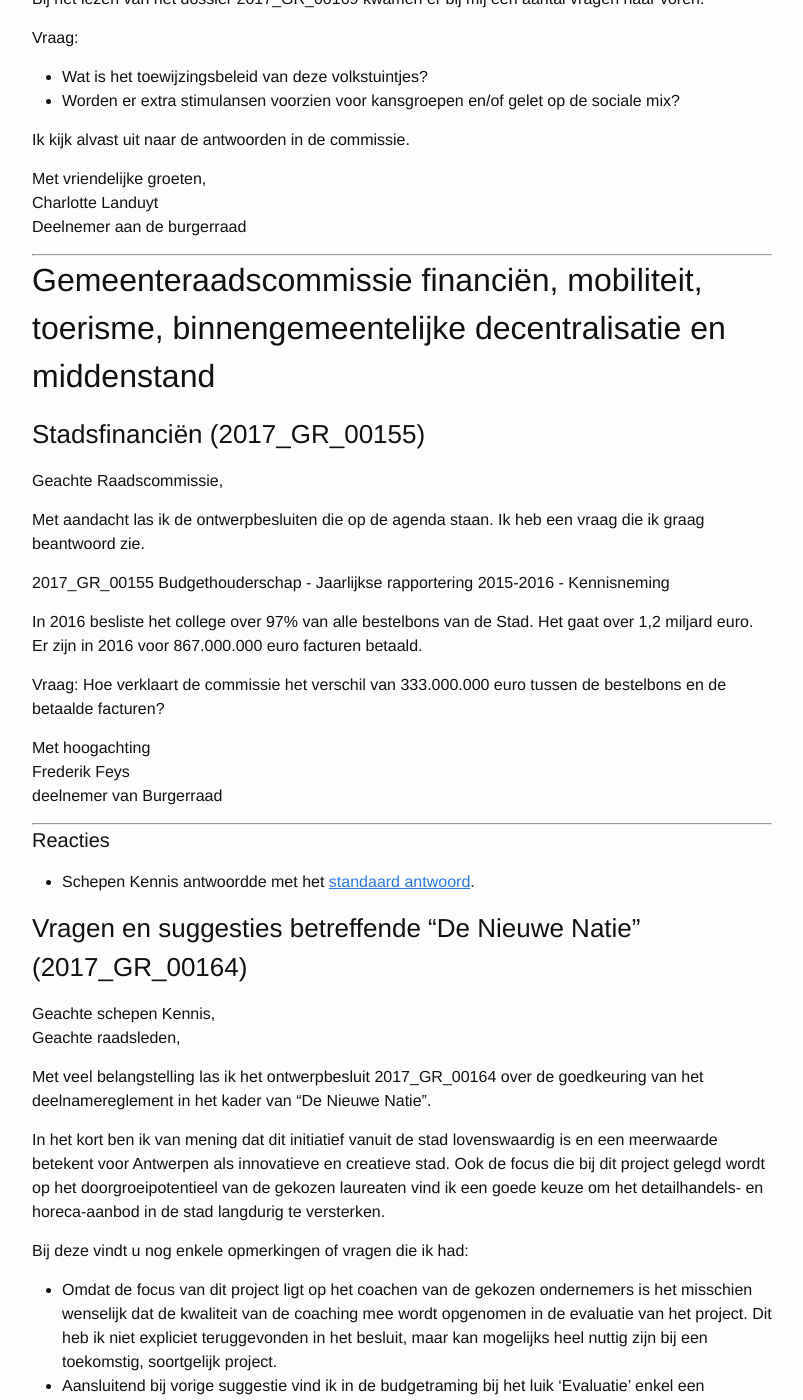
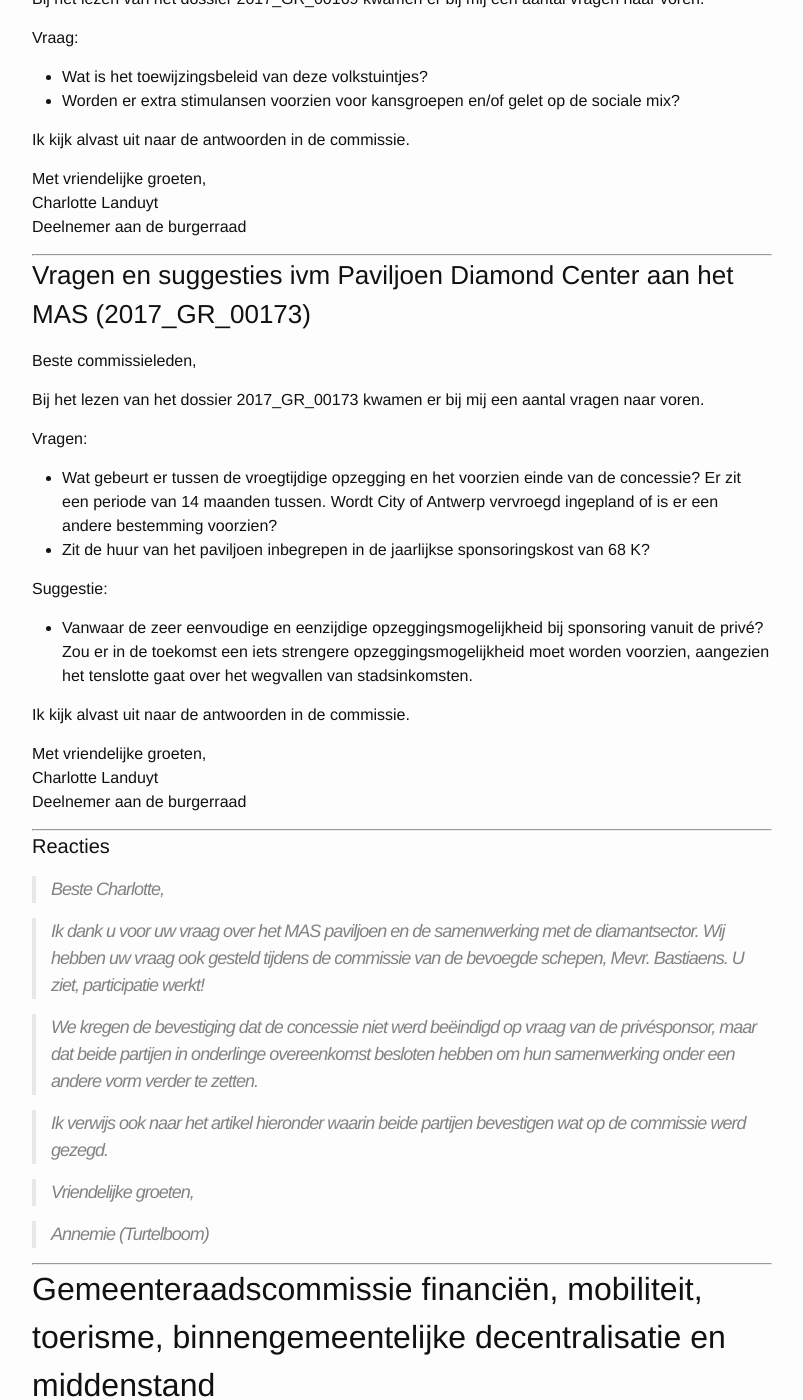
Before and after one commit to tgoorden/burgerraad, a Jekyll site: the page built from _posts/2017-03-20-Brieven_aan_raadscommissies_19-maart-2017.markdown, in a window 1280 px wide and 1400 px high, scrolled down 2944 px. Shown: the whole window, without its empty margins (238-1041 px from the left). Built offline with Jekyll 4.4.1, drawn with Linux system fonts in a browser that asks for light colours.

Commit message:
Brief Charlotte toegevoegd

```diff
--- a/_posts/2017-03-20-Brieven_aan_raadscommissies_19-maart-2017.markdown
+++ b/_posts/2017-03-20-Brieven_aan_raadscommissies_19-maart-2017.markdown
@@ -87,6 +87,45 @@ Ik kijk alvast uit naar de antwoorden in de commissie.
 Met vriendelijke groeten,
 Charlotte Landuyt
 Deelnemer aan de burgerraad
+
+---
+
+### Vragen en suggesties ivm Paviljoen Diamond Center aan het MAS (2017_GR_00173)
+
+Beste commissieleden,
+
+Bij het lezen van het dossier 2017_GR_00173 kwamen er bij mij een aantal vragen naar voren.
+
+Vragen:
+
+- Wat gebeurt er tussen de vroegtijdige opzegging en het voorzien einde van de concessie? Er zit een periode van 14 maanden tussen. Wordt City of Antwerp vervroegd ingepland of is er een andere bestemming voorzien?
+- Zit de huur van het paviljoen inbegrepen in de jaarlijkse sponsoringskost van 68 K?
+
+Suggestie:
+
+- Vanwaar de zeer eenvoudige en eenzijdige opzeggingsmogelijkheid bij sponsoring vanuit de privé? Zou er in de toekomst een iets strengere opzeggingsmogelijkheid moet worden voorzien, aangezien het tenslotte gaat over het wegvallen van stadsinkomsten.
+
+Ik kijk alvast uit naar de antwoorden in de commissie.
+
+Met vriendelijke groeten,
+Charlotte Landuyt
+Deelnemer aan de burgerraad
+
+---
+
+#### Reacties
+
+> Beste Charlotte,
+
+> Ik dank u voor uw vraag over het MAS paviljoen en de samenwerking met de diamantsector. Wij hebben uw vraag ook gesteld tijdens de commissie van de bevoegde schepen, Mevr. Bastiaens. U ziet, participatie werkt!
+
+> We kregen de bevestiging dat de concessie niet werd beëindigd op vraag van de privésponsor, maar dat beide partijen in onderlinge overeenkomst besloten hebben om hun samenwerking onder een andere vorm verder te zetten.
+
+> Ik verwijs ook naar het artikel hieronder waarin beide partijen bevestigen wat op de commissie werd gezegd.
+
+> Vriendelijke groeten,
+
+> Annemie (Turtelboom)
 
 ---
 
```
